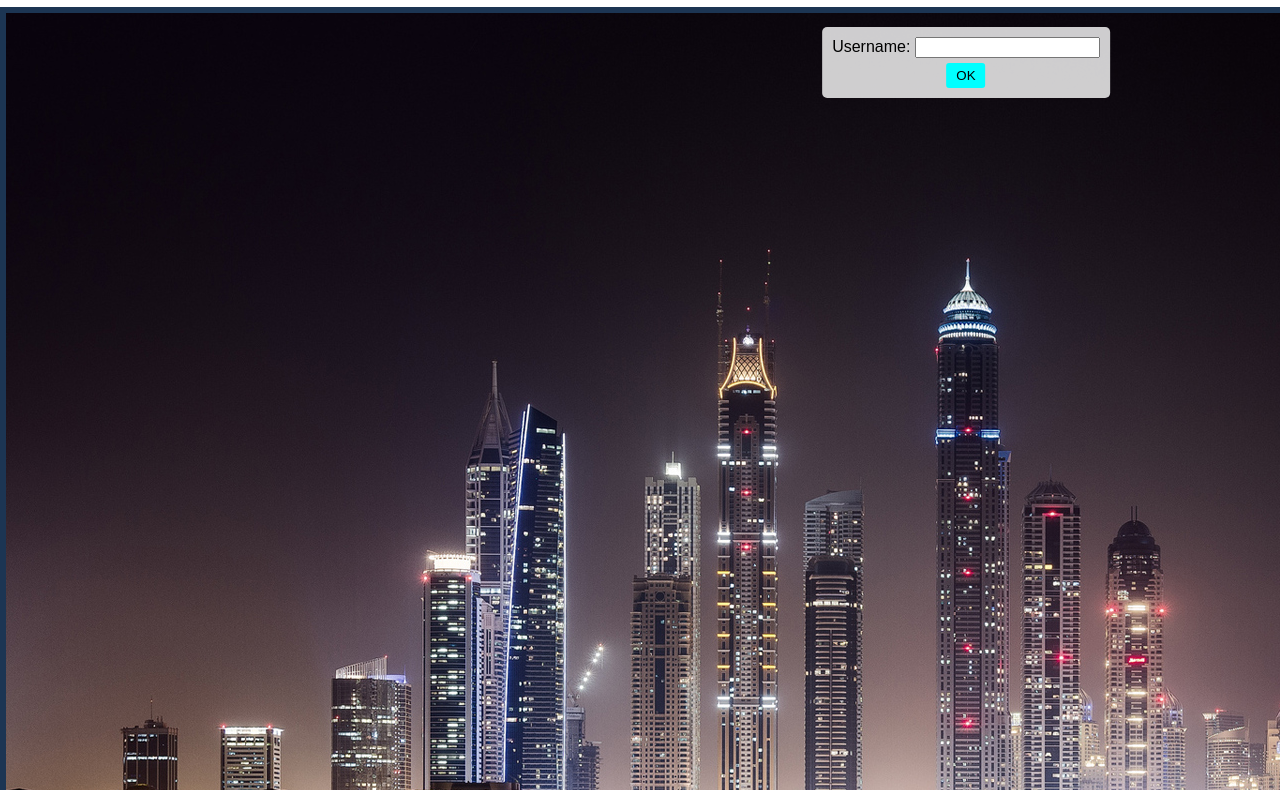
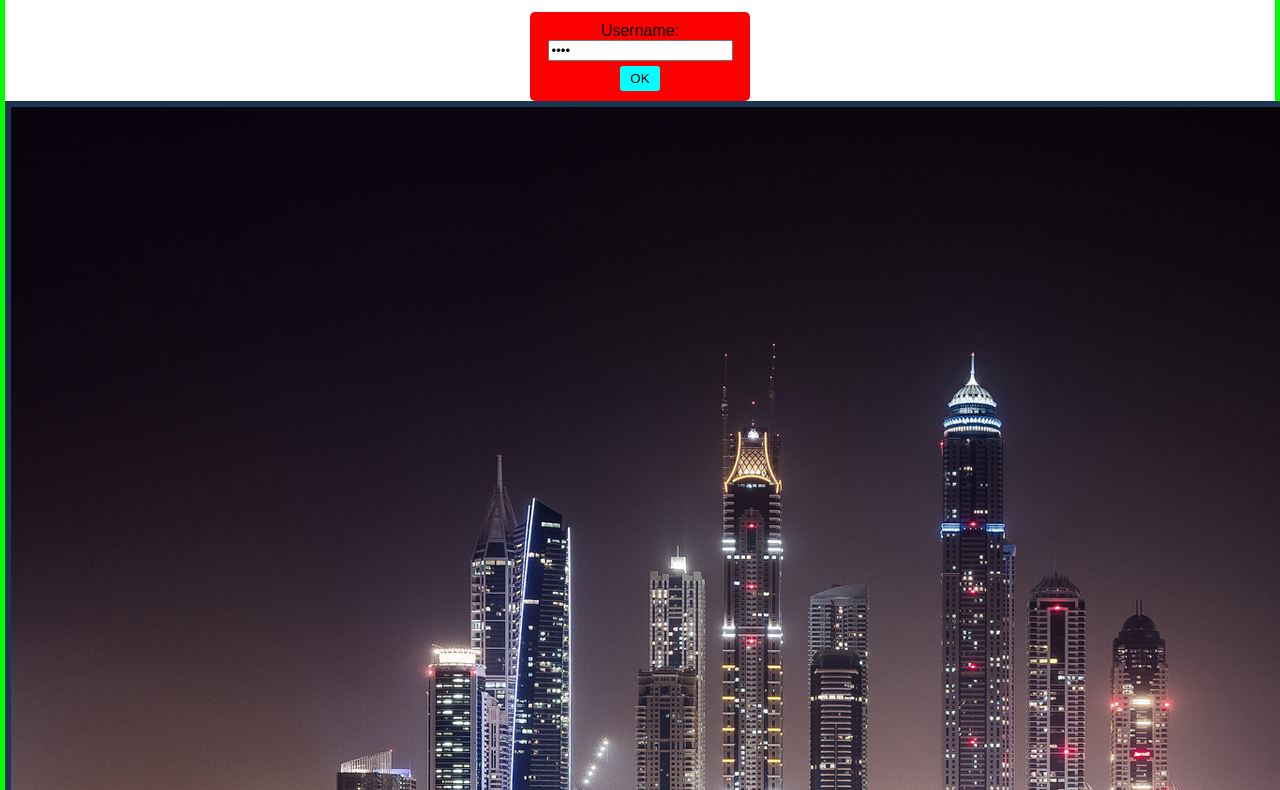
Before and after one commit to MartinaGeorgieva17/Excersise-Network-Programming, a plain HTML site: page mysitem.com/index.html in a window 1280 px wide. Shown: the part 92-882 px from the top of the page. Drawn offline with Linux system fonts and the light colour scheme.

Commit message:
little_changes_hw

```diff
--- a/mysitem.com/index.html
+++ b/mysitem.com/index.html
@@ -8,14 +8,14 @@
 </head>
 <body>
     <h1>Welcome to my site</h1>
+    <div class="overlay">
+        <label>
+            Username: <input type="password" value="1234">
+        </label>
+        <button>OK</button>
+    </div>
     <div class="container">
-    <img src="images/dubai.jpg" alt="Dubai">
-    <div class="overlay">
-    <label>
-        Username: <input type="text">
-    </label>
-    <button>OK</button>
+        <img src="images/dubai.jpg" alt="Dubai">
     </div>
-</div>
 </body>
 </html>
--- a/mysitem.com/main.css
+++ b/mysitem.com/main.css
@@ -4,25 +4,25 @@ h1{
 }
 
 body {
+    position: relative;
     margin:0;
     font-family: Arial, sans-serif;
     text-align:center;
+    border: 5px solid #0F0;
 }
 
 .container{
-    position: relative;
     text-align: center;
     display: inline-block;
 }
 
 .overlay {
-    position: absolute;
-    top: 20px;
-    left: 50%;
-    transform: translateX(-50%);
+    position:absolite;
+    width: 200px;
     padding: 10px;
+    margin: 0px auto;
     border-radius: 5px;
-    background-color: rgba(255,255,255,0.8);
+    background-color: rgba(255, 0, 0, 1);
 }
 
 label {
```
